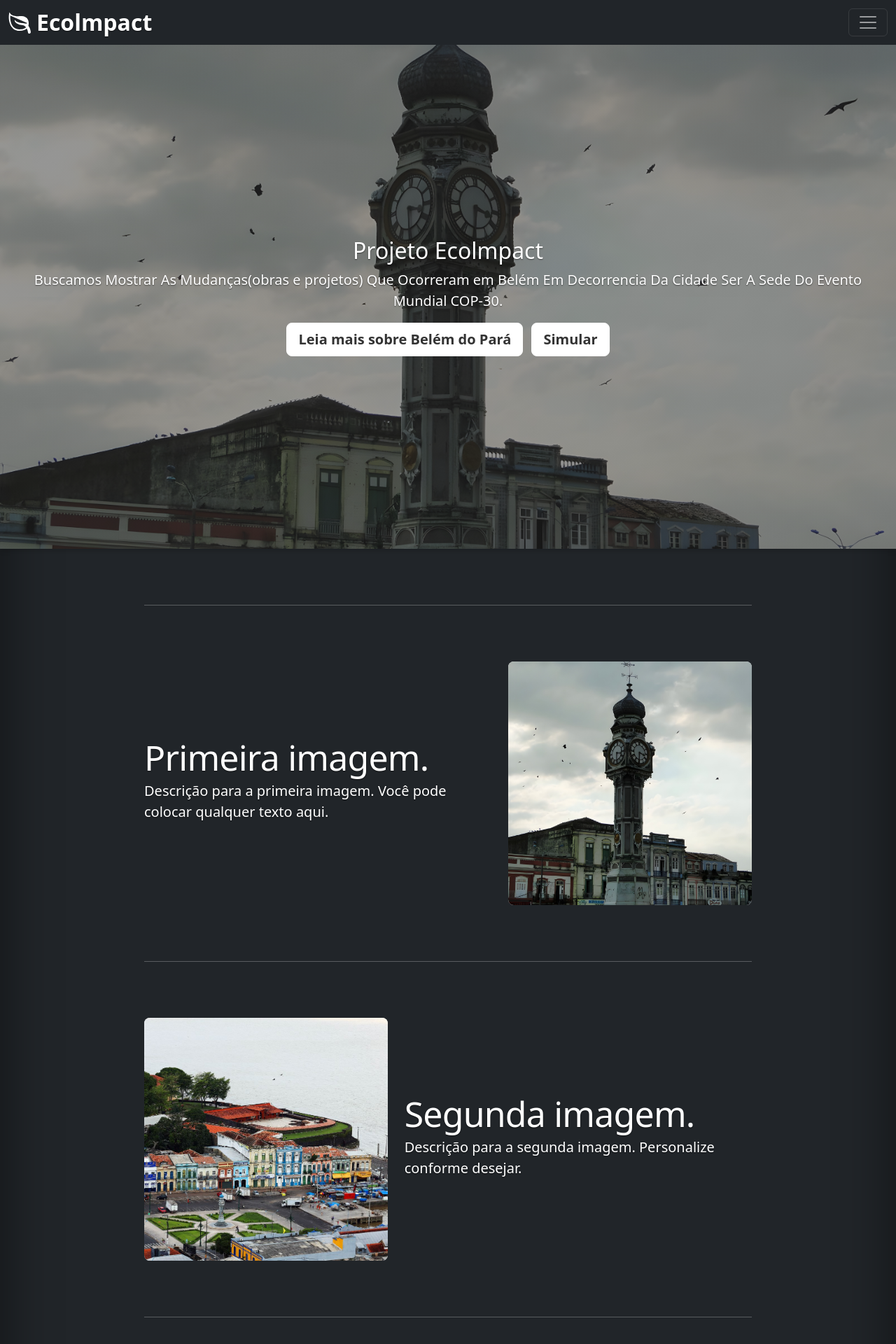
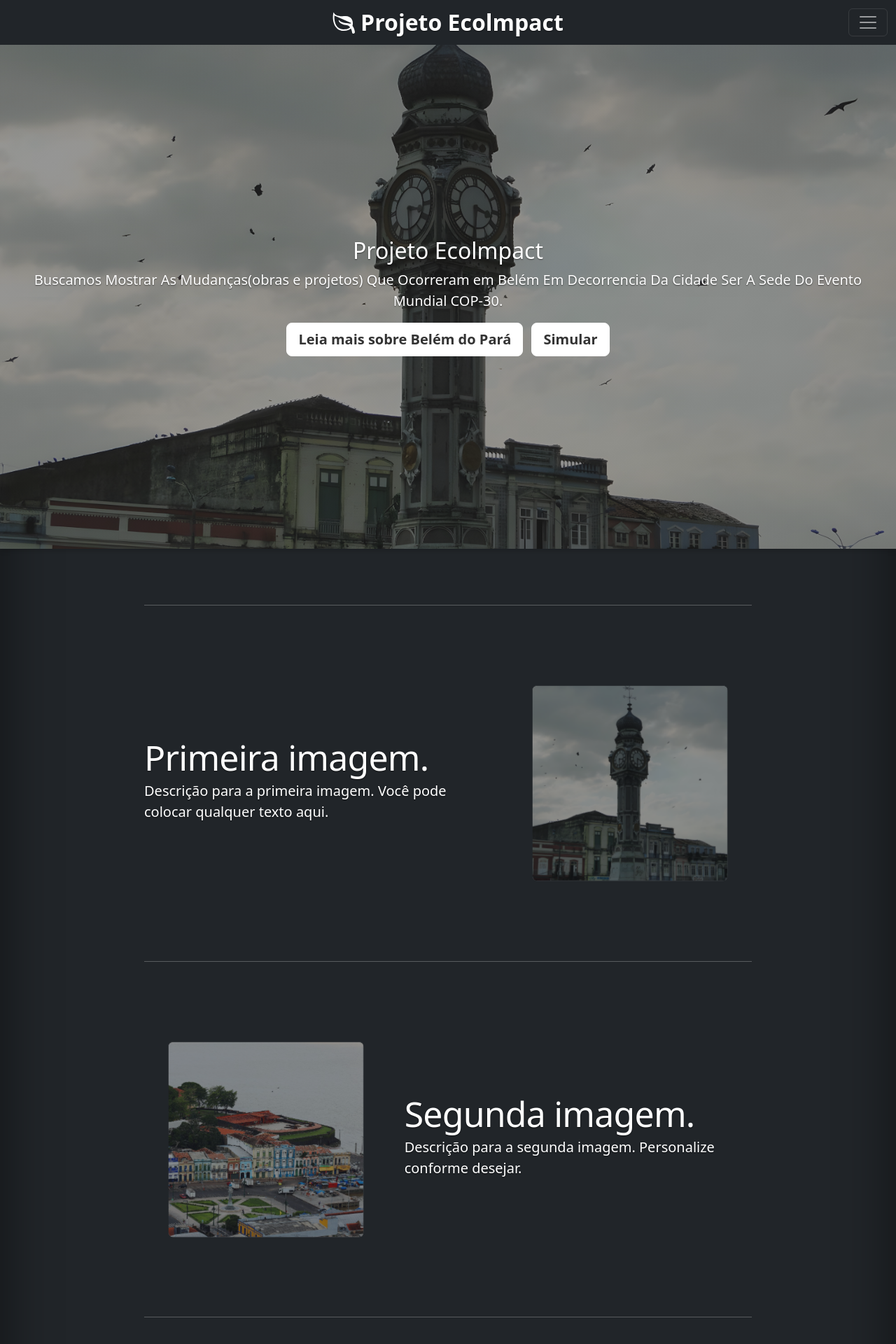
Before and after one commit to D-camara/EcoImpact, a Django app: page / in a window 1280 px wide. Shown: the top 1920 px of the page at 70% size. Run offline with Django 5.2, Linux system fonts and the light colour scheme.

Commit message:
feat: adicionei animação d imagens
adicionei fade in imagem

```diff
--- a/static/css/cover.css
+++ b/static/css/cover.css
@@ -246,3 +246,18 @@
 .form-floating label {
   color: #666;
 }
+
+@media (prefers-reduced-motion: no-preference) {
+  img {
+    scale: .8;
+    opacity: 0.5;
+    animation: fade-in linear forwards;
+    animation-timeline: view();
+    animation-range: entry;
+  }
+
+  @keyframes fade-in {
+    from { scale: 0.8; opacity: 0.5; }
+    to { scale: 1; opacity: 1; }
+  }
+}
--- a/templates/base.html
+++ b/templates/base.html
@@ -33,18 +33,18 @@
     </svg>
     <nav class="navbar navbar-dark bg-dark" aria-label="Dark offcanvas navbar">
         <div class="container-fluid">
-            <div class="d-flex align-items-center">
+            <div class="d-flex align-items-center justify-content-center w-100 position-relative">
                 <svg xmlns="http://www.w3.org/2000/svg" width="32" height="32" fill="currentColor" class="bi bi-leaf me-2"
                     viewBox="0 0 16 16">
                     <path
                         d="M1.4 1.7c.216.289.65.84 1.725 1.274 1.093.44 2.884.774 5.834.528l.37-.023c1.823-.06 3.117.598 3.956 1.579C14.16 6.082 14.5 7.41 14.5 8.5c0 .58-.032 1.285-.229 1.997q.198.248.382.54c.756 1.2 1.19 2.563 1.348 3.966a1 1 0 0 1-1.98.198c-.13-.97-.397-1.913-.868-2.77C12.173 13.386 10.565 14 8 14c-1.854 0-3.32-.544-4.45-1.435-1.125-.887-1.89-2.095-2.391-3.383C.16 6.62.16 3.646.509 1.902L.73.806zm-.05 1.39c-.146 1.609-.008 3.809.74 5.728.457 1.17 1.13 2.213 2.079 2.961.942.744 2.185 1.22 3.83 1.221 2.588 0 3.91-.66 4.609-1.445-1.789-2.46-4.121-1.213-6.342-2.68-.74-.488-1.735-1.323-1.844-2.308-.023-.214.237-.274.38-.112 1.4 1.6 3.573 1.757 5.59 2.045 1.227.215 2.21.526 3 .158.058-.07.11-.14.158-.21z" />
                 </svg>
-                <span class="fs-2 fw-bold">Ecolmpact</span>
-            </div>
-            <button class="navbar-toggler" type="button" data-bs-toggle="offcanvas" data-bs-target="#offcanvasNavbarDark"
+                <span class="fs-2 fw-bold">Projeto Ecolmpact</span>
+                <button class="navbar-toggler ms-auto position-absolute end-0" type="button" data-bs-toggle="offcanvas" data-bs-target="#offcanvasNavbarDark"
                     aria-controls="offcanvasNavbarDark" aria-label="Toggle navigation">
                     <span class="navbar-toggler-icon"></span>
                 </button>
+            </div>
             <div class="offcanvas offcanvas-end text-bg-dark" tabindex="-1" id="offcanvasNavbarDark"
                 aria-labelledby="offcanvasNavbarDarkLabel">
                 <div class="offcanvas-header">
@@ -128,6 +128,8 @@
         </div>
         <div class="login-form-container" id="contato-section">
           <form class="login-form" id="comment-form">
+            <div class="comentario-box mb-3">
+      <p class=" mb-3 text-center fs-5">Nos escreva um comentário :)</p>
       <div class="form-floating mb-3">
         <input type="email" class="form-control" id="floatingInput" placeholder="name@example.com">
         <label for="floatingInput">Seu Email</label>
@@ -135,6 +137,7 @@
       <div class="form-floating">
         <textarea class="form-control" placeholder="Digite seu comentário aqui" id="floatingTextarea2" style="height: 100px"></textarea>
         <label for="floatingTextarea2">Seu Comentário</label>
+      </div>
     </div>
           </form>
         </div>
```
Lines whose indentation alone changed are shown as unchanged.
